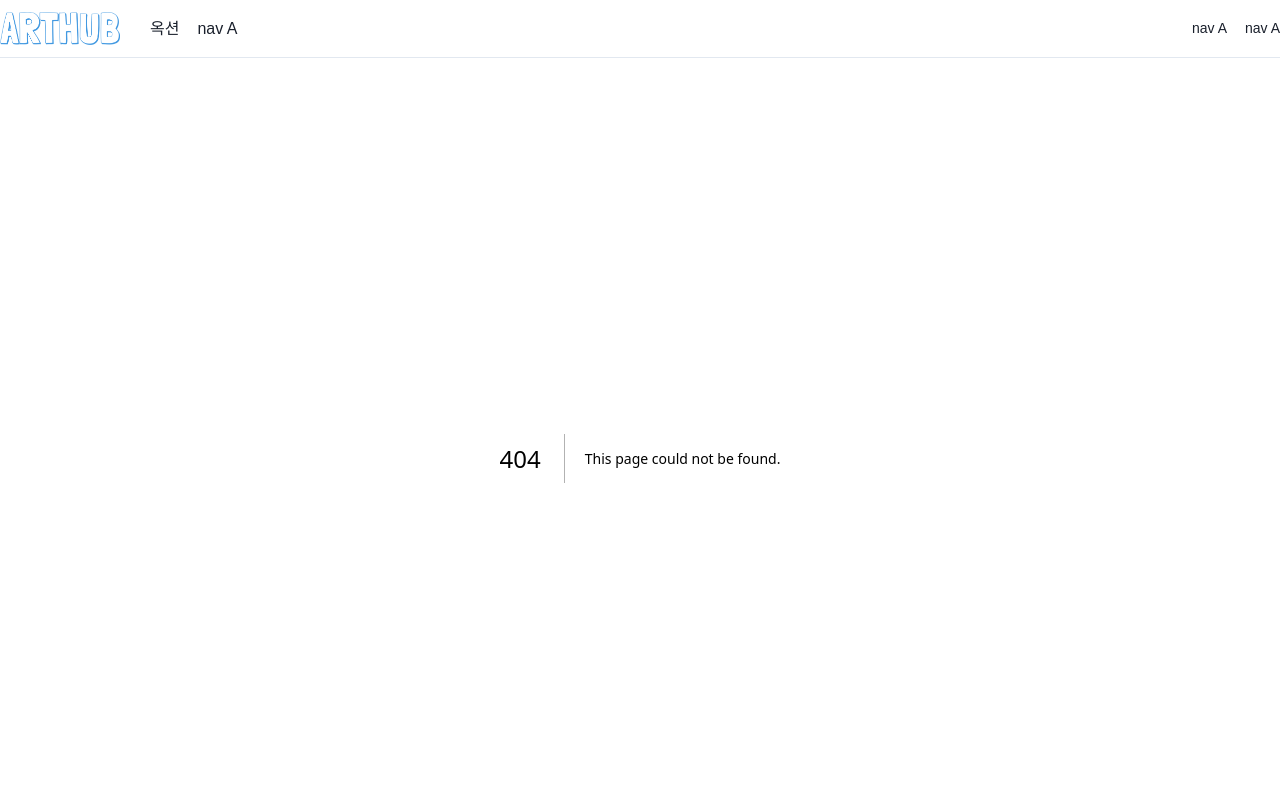
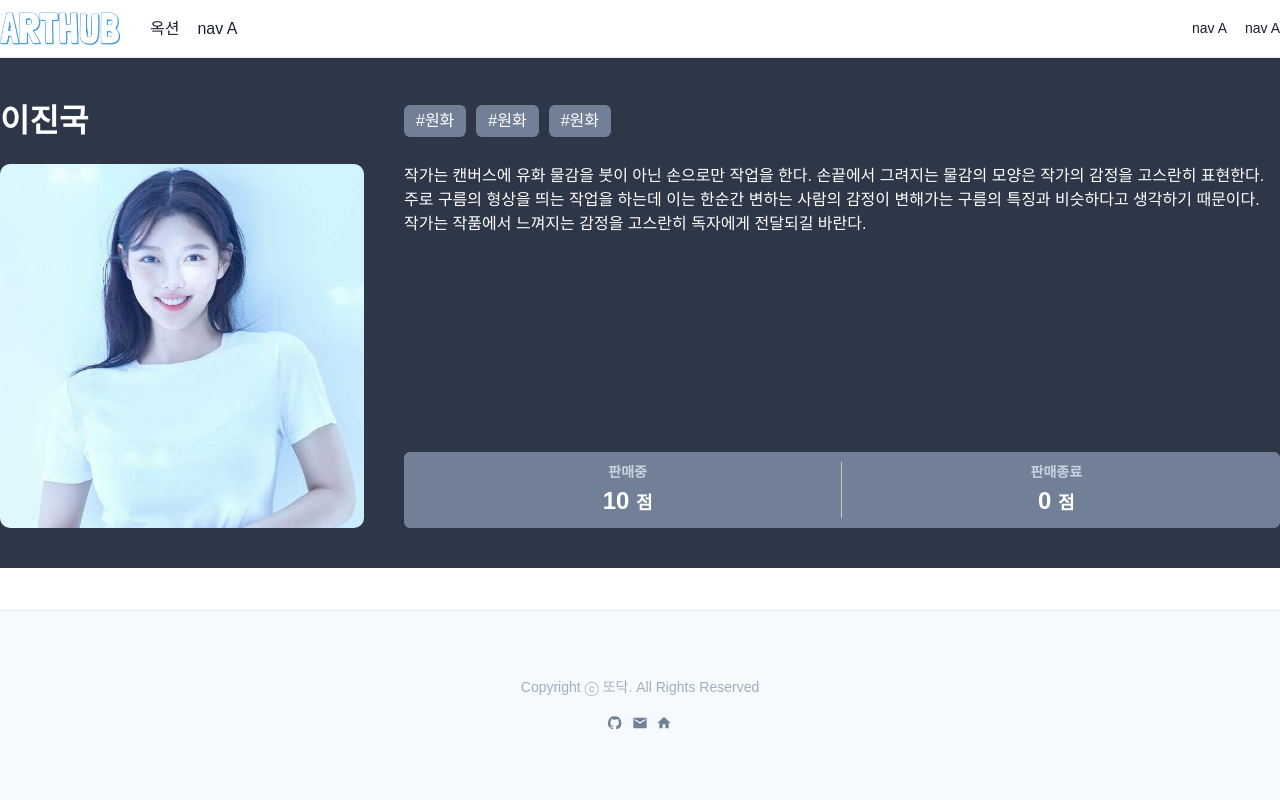
Before and after one commit to jinkook0126/arthub, a Next.js app: page /creators/1 in a window 1280 px wide. Before the commit this address had no page. Shown: the top 800 px of the page. Built offline with nearby package versions, Linux system fonts and the light colour scheme; a web font is replaced by a local one.

Commit message:
feat: 작가 페이지 상단 레이아웃

```diff
--- /dev/null
+++ b/src/app/creators/[id]/page.tsx
@@ -0,0 +1,83 @@
+import { Image, Box, Flex, Text, Center, Tag, Divider } from '@chakra-ui/react';
+
+const creatorDetailPage = () => (
+  <Flex gap='2.5rem' flexDir='column' flexGrow={1} w='100%'>
+    <Center py='2.5rem' bg='gray.700' w='100%'>
+      <Flex mx='auto' maxW='1280px' w='100%' gap='1.25rem' flexDir='column'>
+        <Flex gap='2.5rem' align='center'>
+          <Text as='h1' maxW='364px' lineHeight='46px' fontSize='2rem' fontWeight={700} color='white' w='100%'>
+            이진국
+          </Text>
+          <Flex align='center' gap='0.625rem'>
+            <Tag bg='gray.500' color='white' size='lg'>
+              #원화
+            </Tag>
+            <Tag bg='gray.500' color='white' size='lg'>
+              #원화
+            </Tag>
+            <Tag bg='gray.500' color='white' size='lg'>
+              #원화
+            </Tag>
+          </Flex>
+        </Flex>
+        <Flex gap='2.5rem'>
+          <Box minW='364px' minH='364px' overflow='hidden' borderRadius='10px' pos='relative'>
+            <Image
+              src='/assets/image/sample/artist4.jpeg'
+              w='100%'
+              height='100%'
+              objectFit='cover'
+              pos='absolute'
+              top={0}
+              left={0}
+            />
+          </Box>
+          <Flex flexDir='column' justify='space-between' gap='1.25rem' w='100%'>
+            <Box w='100%'>
+              <Text color='white' wordBreak='keep-all'>
+                작가는 캔버스에 유화 물감을 붓이 아닌 손으로만 작업을 한다. 손끝에서 그려지는 물감의 모양은 작가의
+                감정을 고스란히 표현한다. 주로 구름의 형상을 띄는 작업을 하는데 이는 한순간 변하는 사람의 감정이
+                변해가는 구름의 특징과 비슷하다고 생각하기 때문이다. 작가는 작품에서 느껴지는 감정을 고스란히 독자에게
+                전달되길 바란다.
+              </Text>
+            </Box>
+            <Flex
+              bg='gray.500'
+              borderRadius='0.375rem'
+              gap='0.625rem'
+              py='0.625rem'
+              px='1.25rem'
+              align='center'
+              justify='space-between'
+            >
+              <Center flexDir='column' gap='0.25rem' w='100%'>
+                <Text fontWeight={700} fontSize='0.875rem' lineHeight='20px' color='gray.300'>
+                  판매중
+                </Text>
+                <Text color='white' fontWeight={700} fontSize='1.5rem' lineHeight='29px'>
+                  10{' '}
+                  <Text as='span' fontSize='1.125rem'>
+                    점
+                  </Text>
+                </Text>
+              </Center>
+              <Divider orientation='vertical' h='100%' w='1px' borderColor='white' />
+              <Center flexDir='column' gap='0.25rem' w='100%'>
+                <Text fontWeight={700} fontSize='0.875rem' lineHeight='20px' color='gray.300'>
+                  판매종료
+                </Text>
+                <Text color='white' fontWeight={700} fontSize='1.5rem' lineHeight='29px'>
+                  0{' '}
+                  <Text as='span' fontSize='1.125rem'>
+                    점
+                  </Text>
+                </Text>
+              </Center>
+            </Flex>
+          </Flex>
+        </Flex>
+      </Flex>
+    </Center>
+  </Flex>
+);
+export default creatorDetailPage;
```
